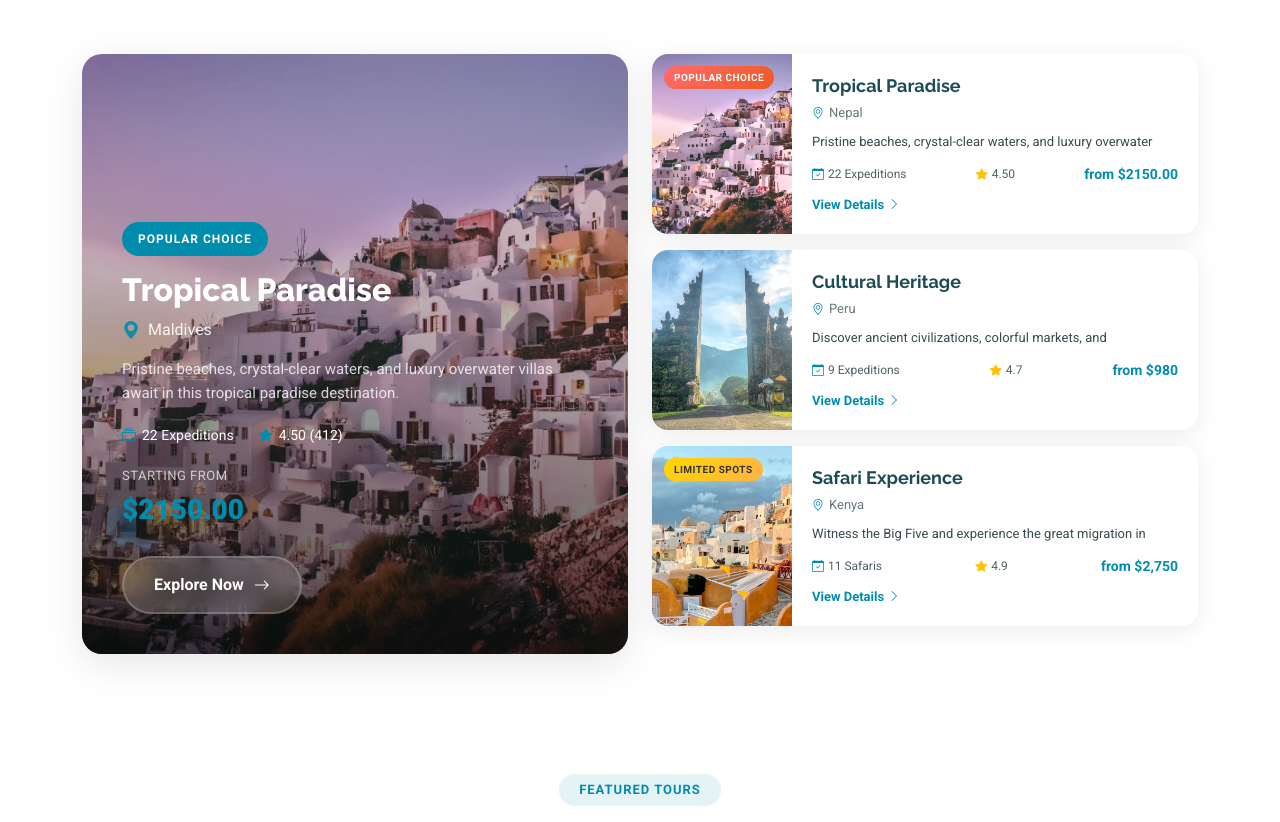
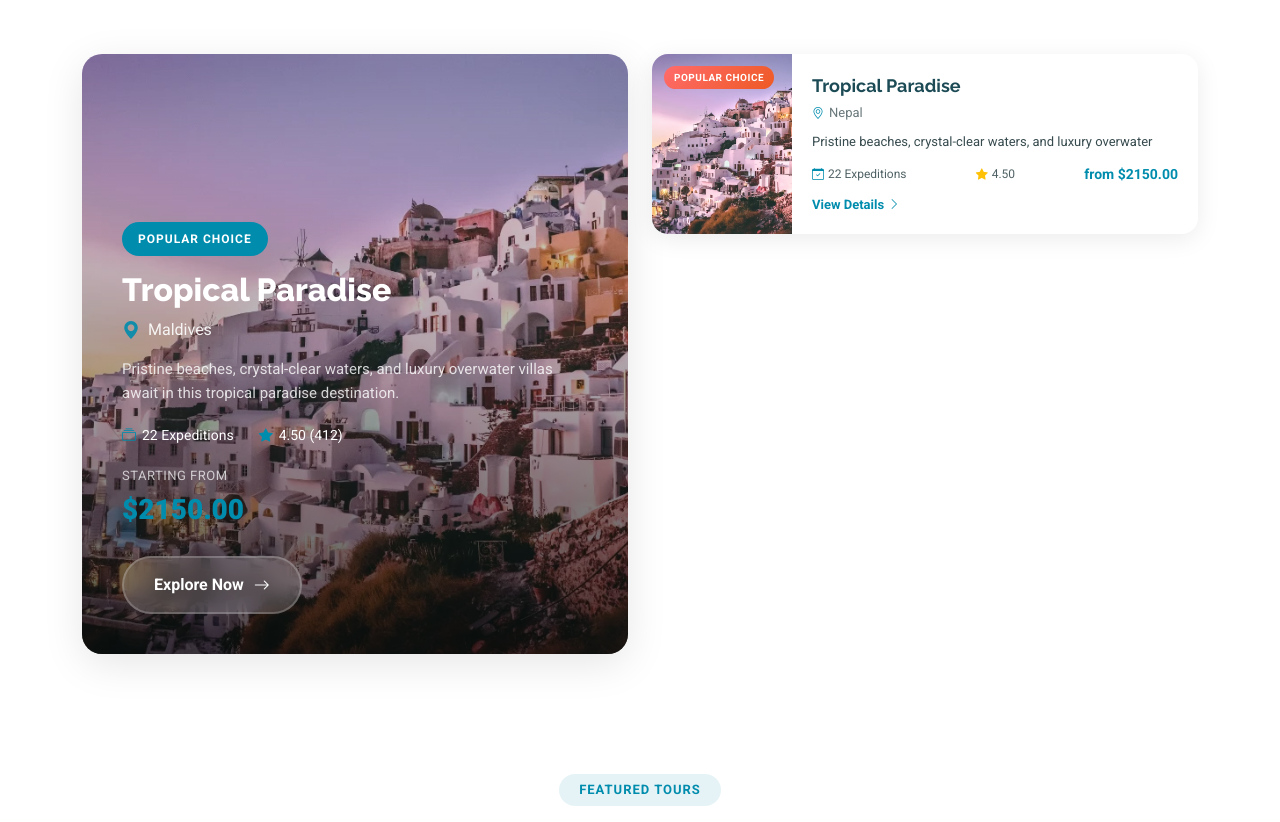
Before and after one commit to DBusuru/Django_Templating, a Django app: page / in a window 1280 px wide. Shown: the part 2396-3218 px from the top of the page. Run offline with Django 5.2, Linux system fonts and the light colour scheme; data comes from the database, SQL or seed files in the repository; some libraries are stand-ins or nearby versions.

Commit message:
Remove unused compact destination sections from the featured destinations

```diff
--- a/book/templates/book/index.html
+++ b/book/templates/book/index.html
@@ -295,49 +295,6 @@
                   </div>
                 </div>
               </div>
-
-              <div class="col-12" data-aos="fade-left" data-aos-delay="400">
-                <div class="compact-destination">
-                  <div class="destination-image">
-                    <img src="{% static 'assets/img/travel/destination-11.webp' %}" alt="Cultural Heritage" class="img-fluid">
-                  </div>
-                  <div class="destination-details">
-                    <h4>Cultural Heritage</h4>
-                    <p class="location"><i class="bi bi-geo-alt"></i> Peru</p>
-                    <p class="brief">Discover ancient civilizations, colorful markets, and archaeological wonders in the heart of South America.</p>
-                    <div class="stats-row">
-                      <span class="tour-count"><i class="bi bi-calendar-check"></i> 9 Expeditions</span>
-                      <span class="rating"><i class="bi bi-star-fill"></i> 4.7</span>
-                      <span class="price">from $980</span>
-                    </div>
-                    <a href="destination-details.html" class="quick-link">View Details <i class="bi bi-chevron-right"></i></a>
-                  </div>
-                </div>
-              </div>
-
-              <div class="col-12" data-aos="fade-left" data-aos-delay="500">
-                <div class="compact-destination">
-                  <div class="destination-image">
-                    <img src="{% static 'assets/img/travel/destination-16.webp' %}" alt="Safari Experience" class="img-fluid">
-                    <div class="badge-offer limited">Limited Spots</div>
-                  </div>
-                  <div class="destination-details">
-                    <h4>Safari Experience</h4>
-                    <p class="location"><i class="bi bi-geo-alt"></i> Kenya</p>
-                    <p class="brief">Witness the Big Five and experience the great migration in Africa's most spectacular wildlife reserves.</p>
-                    <div class="stats-row">
-                      <span class="tour-count"><i class="bi bi-calendar-check"></i> 11 Safaris</span>
-                      <span class="rating"><i class="bi bi-star-fill"></i> 4.9</span>
-                      <span class="price">from $2,750</span>
-                    </div>
-                    <a href="destination-details.html" class="quick-link">View Details <i class="bi bi-chevron-right"></i></a>
-                  </div>
-                </div>
-              </div>
-
-            </div>
-          </div>
-
         {% endfor %}
 
         </div>
```
